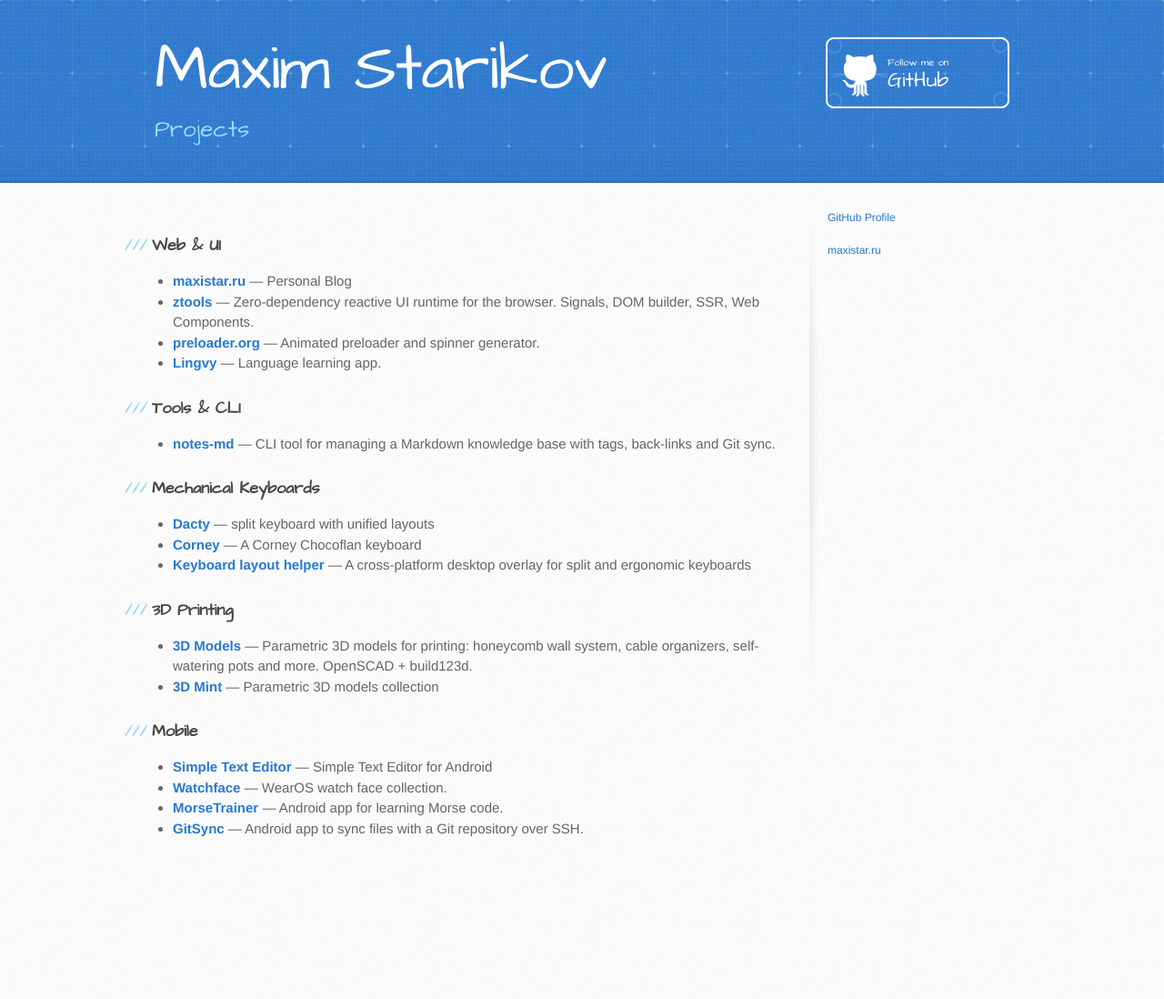
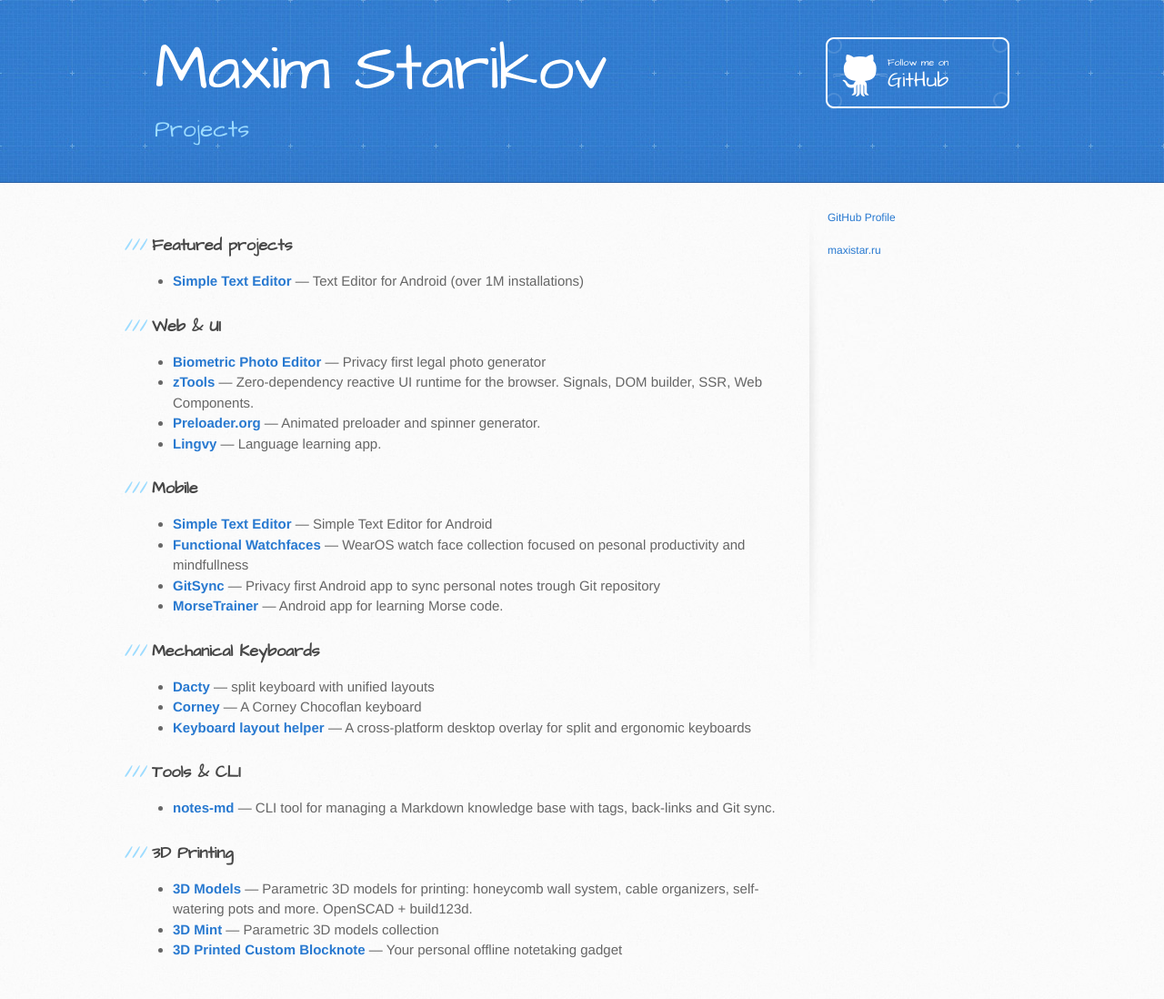
Before and after one commit to maxistar/maxistar.github.io, a Jekyll site: the page built from index.md, in a window 1280 px wide. Shown: the whole page at 91% size. Built offline with Jekyll 4.4.1, drawn with Linux system fonts in a browser that asks for light colours; before the commit the page ends 965 px from its top, so only the background shows below that.

Commit message:
add more projects

```diff
--- a/_data/projects.yml
+++ b/_data/projects.yml
@@ -1,23 +1,38 @@
+- category: Featured projects
+  projects:
+    - name: Simple Text Editor
+      url: https://simpleditor.org
+      description: Text Editor for Android (over 1M installations)
+
 - category: Web & UI
   projects:
-    - name: maxistar.ru
-      url: https://maxistar.ru
-      description: "Personal Blog"
-    - name: ztools
+    - name: Biometric Photo Editor
+      url: https://photos.preloader.org
+      description: "Privacy first legal photo generator"
+    - name: zTools
       url: https://ztools.org
       description: "Zero-dependency reactive UI runtime for the browser. Signals, DOM builder, SSR, Web Components."
-    - name: preloader.org
+    - name: Preloader.org
       url: https://preloader.org
       description: "Animated preloader and spinner generator."
     - name: Lingvy
       url: https://lingvy.xyz
       description: "Language learning app."
 
-- category: Tools & CLI
+- category: Mobile
   projects:
-    - name: notes-md
-      url: https://github.com/maxistar/notes-md
-      description: "CLI tool for managing a Markdown knowledge base with tags, back-links and Git sync."
+    - name: Simple Text Editor
+      url: https://simpleditor.org
+      description: Simple Text Editor for Android
+    - name: Functional Watchfaces
+      url: https://github.com/maxistar/watchface
+      description: "WearOS watch face collection focused on pesonal productivity and mindfullness"
+    - name: GitSync
+      url: https://github.com/maxistar/git-sync
+      description: "Privacy first Android app to sync personal notes trough Git repository"
+    - name: MorseTrainer
+      url: https://github.com/maxistar/morsetrainer
+      description: "Android app for learning Morse code."
 
 - category: Mechanical Keyboards
   projects:
@@ -31,6 +46,11 @@
       url: https://projects.maxistar.me/keyboard_helper/
       description: "A cross-platform desktop overlay for split and ergonomic keyboards"
 
+- category: Tools & CLI
+  projects:
+    - name: notes-md
+      url: https://github.com/maxistar/notes-md
+      description: "CLI tool for managing a Markdown knowledge base with tags, back-links and Git sync."
 
 - category: 3D Printing
   projects:
@@ -40,18 +60,6 @@
     - name: 3D Mint
       url: https://3dmint.de
       description: "Parametric 3D models collection"
-
-- category: Mobile
-  projects:
-    - name: Simple Text Editor
-      url: https://simpleditor.org
-      description: Simple Text Editor for Android
-    - name: Watchface
-      url: https://github.com/maxistar/watchface
-      description: "WearOS watch face collection."
-    - name: MorseTrainer
-      url: https://github.com/maxistar/morsetrainer
-      description: "Android app for learning Morse code."
-    - name: GitSync
-      url: https://github.com/maxistar/git-sync
-      description: "Android app to sync files with a Git repository over SSH."
+    - name: 3D Printed Custom Blocknote
+      url: https://blocknote.maxistar.me/
+      description: Your personal offline notetaking gadget
```
